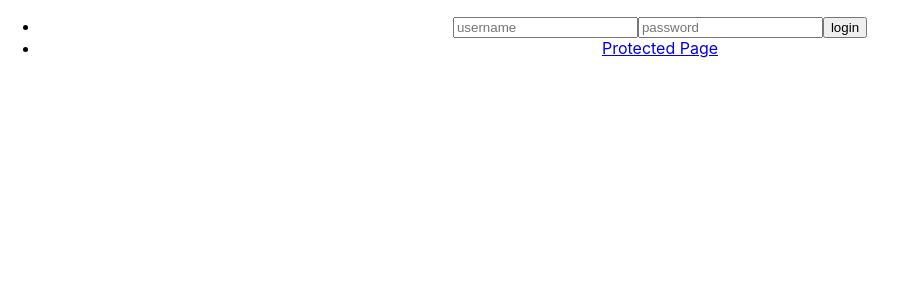
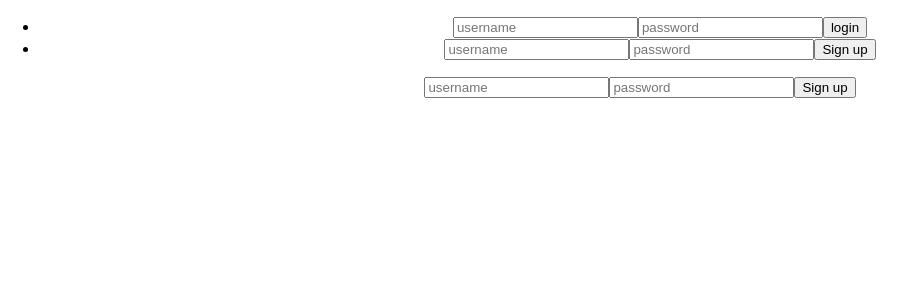
Before and after one commit to team-builder-build-weeks/Team-Builder-FE, a React (Create React App) app in the folder team-builder/: page /signup in a window 1280 px wide. Shown: the top 300 px of the page, without its empty margins (0-916 px from the left). Built offline with nearby package versions, Linux system fonts and the light colour scheme.

Commit message:
request with token is ok, continued on the login issue debugging

```diff
--- a/team-builder/src/App.js
+++ b/team-builder/src/App.js
@@ -6,6 +6,7 @@ import './App.css';
 import ComponentIndexFile from './component/ComponentIndexFile';
 import Login from './component/loginComponent/Login';
 import PrivateRoute from './component/PrivateRoute';
+import SignupForm from './component/signupComponent/SignupForm';
 
 class App extends Component {
   render() {
@@ -17,10 +18,11 @@ class App extends Component {
               <Link to ='/login' component = {Login}>Login</Link>
             </li>
             <li>
-              <Link to='/protected'>Protected Page</Link>
+              <Link to='/signup' component = {SignupForm}>Sign Up</Link>
             </li>
           </ul>
           <Route path='/login' component={Login} />
+          <Route path='/signup' component = {SignupForm} />
           <PrivateRoute exact path ='/protected' component= {ComponentIndexFile} />
         </div>
       </Router>
--- a/team-builder/src/action/index.js
+++ b/team-builder/src/action/index.js
@@ -19,9 +19,13 @@ export const DELETE_PROJECT_FAIL = 'DELETE_PROJECT_FAIL';
 export const login = credentails => dispatch => {
     dispatch({ type: LOGIN_START });
 
-    return axios.post('http://localhost:5000/api/login', credentails)
-    // localStorage.setItem('token', response.data.token)
-    .then(res => dispatch({ type: LOGIN_SUCCESS, payload: res.data }))
+    return axios.post('https://team-builders.herokuapp.com/api/login', credentails)
+
+    .then(res => {
+        localStorage.setItem('token', res.data.token)
+        axios.defaults.headers.common['Authorization'] = res.data.token;
+        return dispatch({ type: LOGIN_SUCCESS, payload: res.data })
+    })
     .catch(err => dispatch({ type: LOGIN_FAIL, payload: err }))
 }
 
--- a/team-builder/src/component/PrivateRoute.js
+++ b/team-builder/src/component/PrivateRoute.js
@@ -9,7 +9,7 @@ export default function PrivateRoute ({ component: Component, ...rest }) {
             <Route {...rest} render={()=>{
                 if(localStorage.getItem('token'))
                     return <Component />
-                return <Redirect to = '/' />
+                return <Redirect to = '/login' />
             }}/>
         </div>
     )
--- a/team-builder/src/component/loginComponent/Login.js
+++ b/team-builder/src/component/loginComponent/Login.js
@@ -16,7 +16,7 @@ class Login extends Component {
         this.setState({
             credentials: {
                 ...this.state.credentials,
-                [e.target.value]: e.target.name
+                [e.target.name]: e.target.value
             }
         });
     }
@@ -24,7 +24,8 @@ class Login extends Component {
     login = e => {
         e.preventDefault();
         this.props.login(this.state.credentials)
-            .then(()=> this.props.history.push('/protected'));
+            .then(()=> this.props.history.push('/protected'))
+            .catch(()=>this.props.history.push('/login'));
     }
 
   render() {
--- a/team-builder/src/component/projectComponent/index.js
+++ b/team-builder/src/component/projectComponent/index.js
@@ -6,8 +6,6 @@ import ProjectsList from './ProjectsList';
 import ProjectFrom from './ProjectForm';
 
 function index() {
-
-
   return (
     <div className='App'>
       <ProjectsList />
--- /dev/null
+++ b/team-builder/src/component/signupComponent/SignupForm.js
@@ -0,0 +1,47 @@
+import React, { Component } from 'react'
+import axios from 'axios';
+
+class SignupForm extends Component {
+
+  state={
+    username:'',
+    password:'',
+  }
+
+  handleChange = e => {
+    this.setState({
+      [e.target.name]: e.target.value
+    });
+  }
+
+  handleSubmit = e => {
+    e.preventDefault();
+    axios.post('https://team-builders.herokuapp.com/api/register', this.state);
+  }
+  render() {
+    return (
+      <form onSubmit={this.handleSubmit}>
+        <input
+          type='text'
+          name='username'
+          placeholder='username'
+          value={this.state.username}
+          onChange={this.handleChange}
+        />
+
+        <input
+          type='text'
+          name='password'
+          placeholder='password'
+          value={this.state.password}
+          onChange={this.handleChange}
+        />
+
+        <button>Sign up</button>
+      </form>
+    )
+  }
+}
+
+
+export default SignupForm;
```
